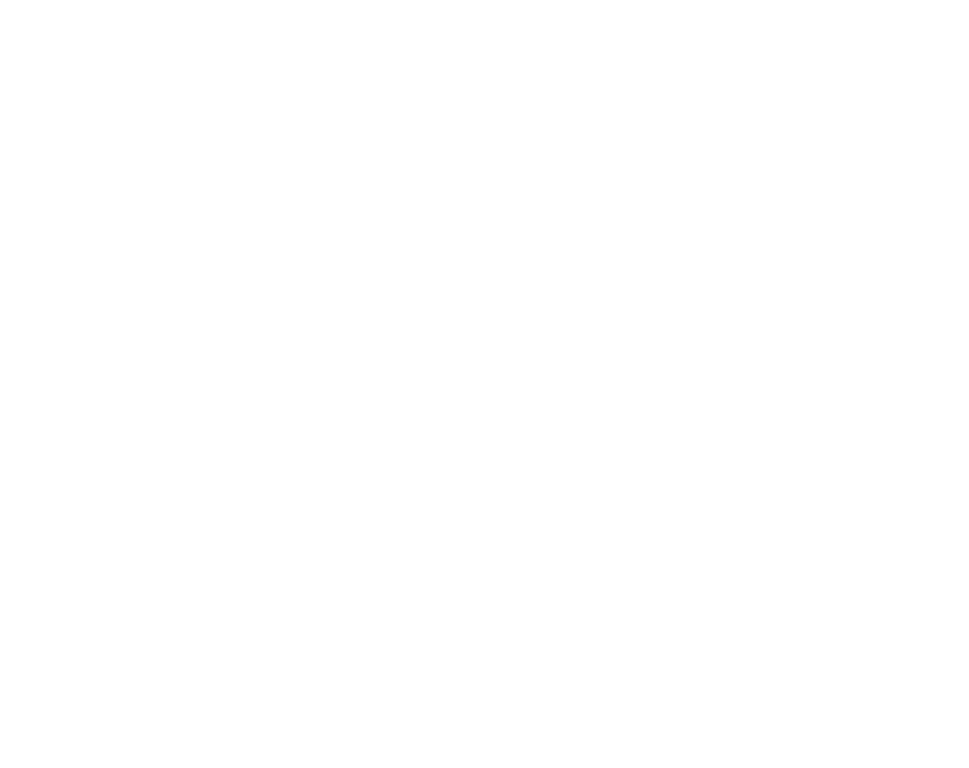
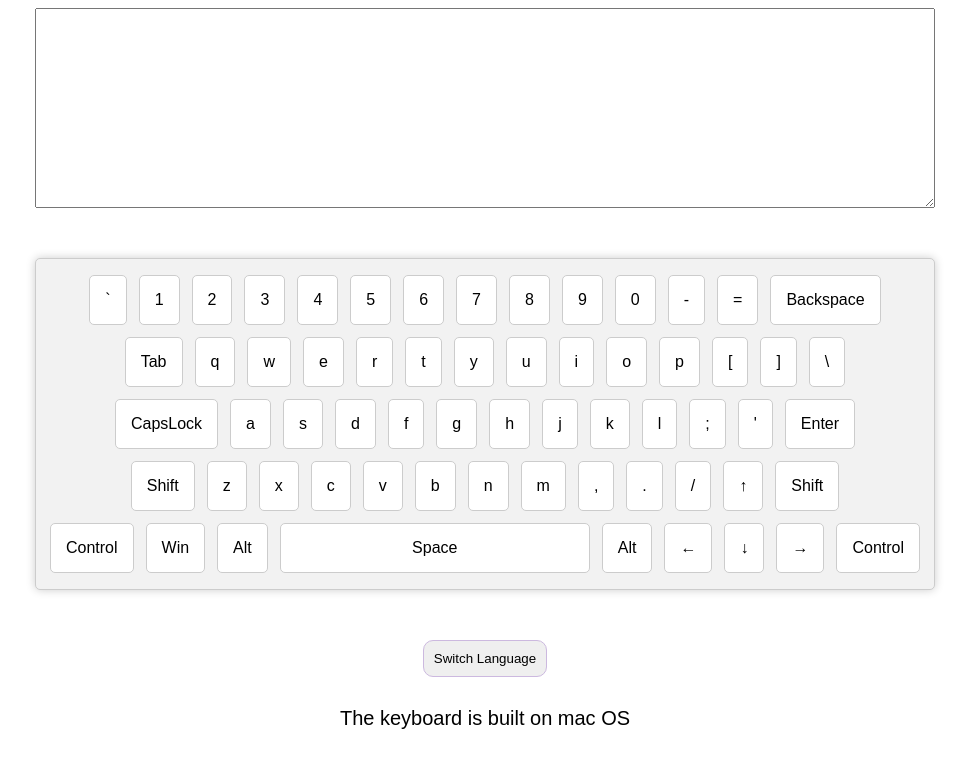
Before and after one commit to doroshev1ch/virtual-keyboard, a website: page virtual-keyboard/index.html in a window 1280 px wide. Shown: the whole page, without its empty margins (155-1124 px from the left). Drawn offline with Linux system fonts and the light colour scheme; the site is published under a folder, as on GitHub Pages, so addresses that start at the root find nothing.

Commit message:
fix: file paths

```diff
--- a/virtual-keyboard/index.html
+++ b/virtual-keyboard/index.html
@@ -4,10 +4,10 @@
     <meta charset="UTF-8">
     <meta http-equiv="X-UA-Compatible" content="IE=edge">
     <meta name="viewport" content="width=device-width, initial-scale=1.0">
-    <link rel="stylesheet" href="/style.css">
+    <link rel="stylesheet" href="../style.css">
     <title>keyboard</title>
 </head>
 <body>
-   <script src="/index.js"></script>
+   <script src="../index.js"></script>
 </body>
 </html>
```
